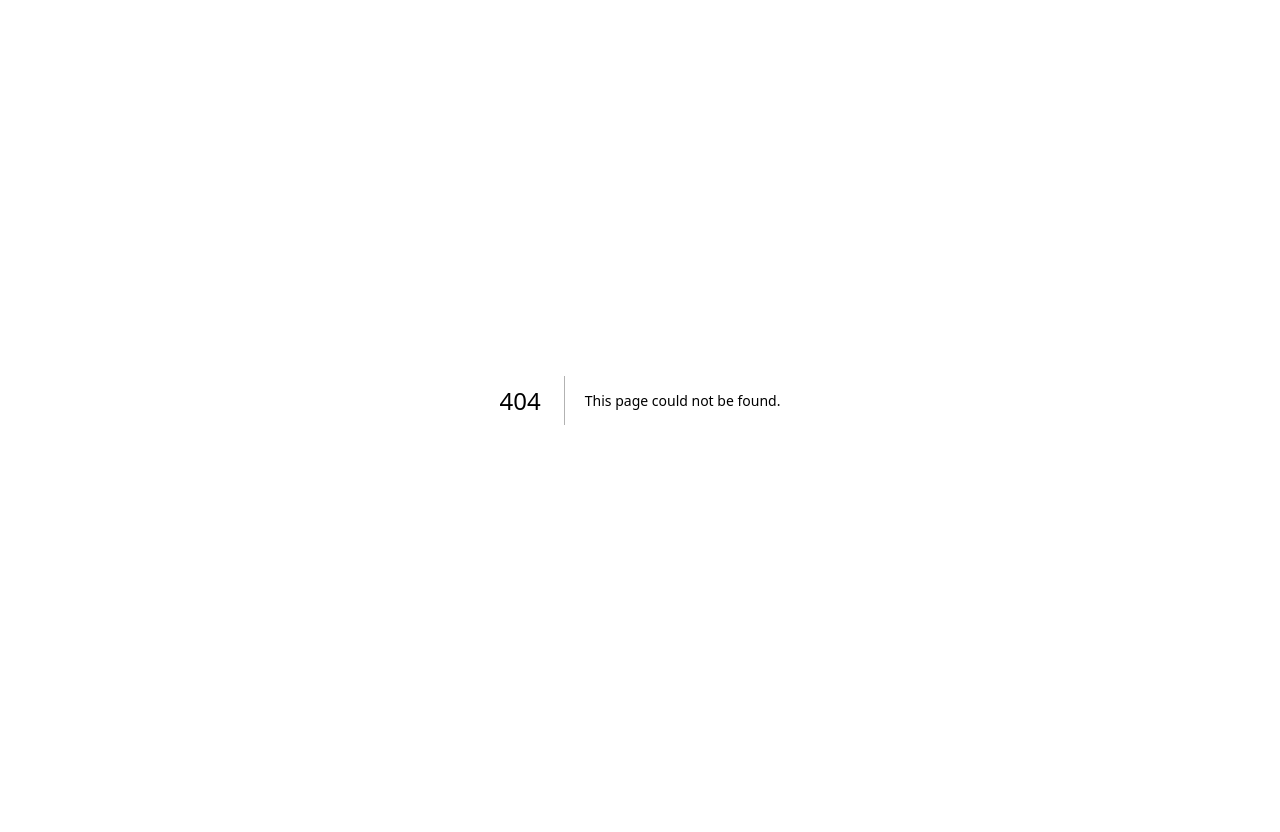
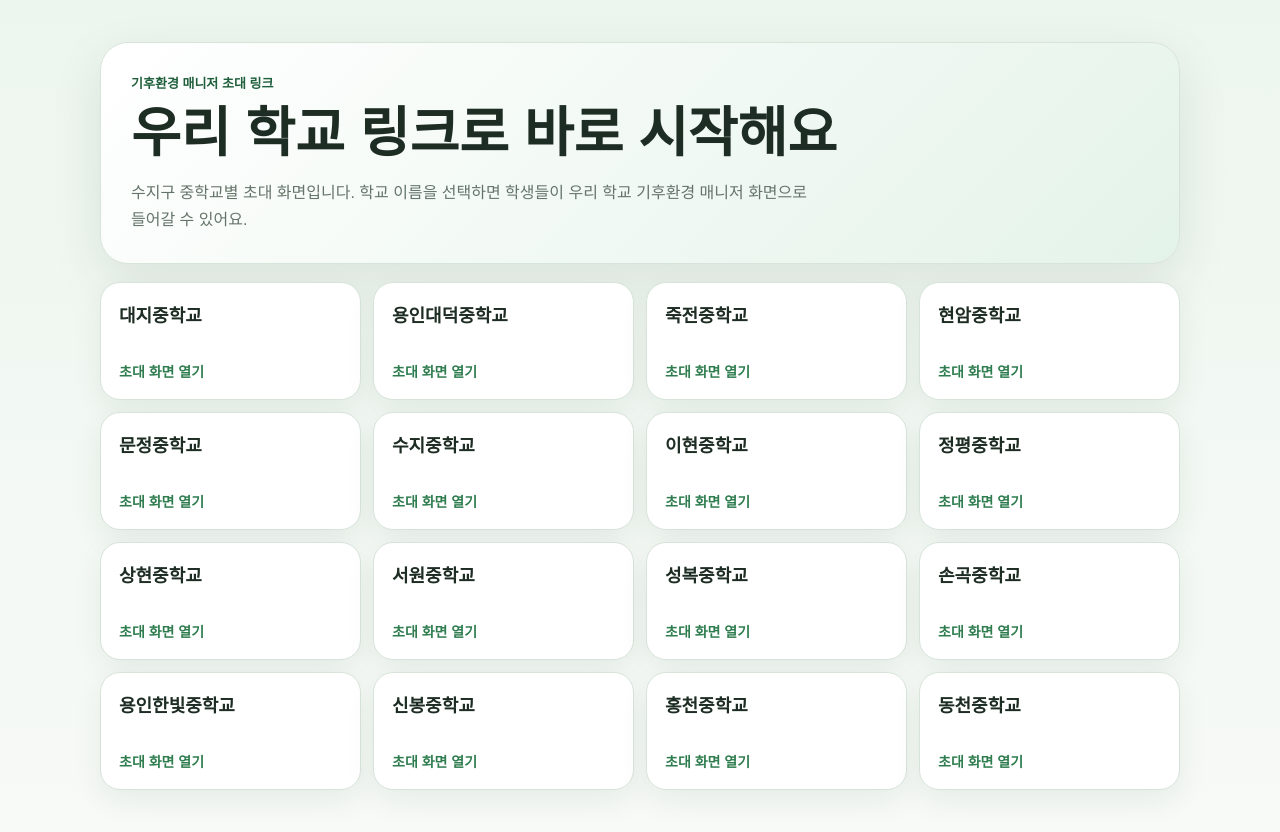
Before and after one commit to Doyeon72/climate-school-manager, a Next.js app: page /invite in a window 1280 px wide. Before the commit this address had no page. Shown: the top 832 px of the page. Before the commit the page ends 800 px from the top, so only its background shows below. Built offline with nearby package versions, Linux system fonts and the light colour scheme.

Commit message:
수지구 중학교 초대 링크 화면 추가

```diff
--- /dev/null
+++ b/app/invite/page.jsx
@@ -0,0 +1,121 @@
+import Link from 'next/link'
+
+const SCHOOLS = [
+  '대지중학교',
+  '용인대덕중학교',
+  '죽전중학교',
+  '현암중학교',
+  '문정중학교',
+  '수지중학교',
+  '이현중학교',
+  '정평중학교',
+  '상현중학교',
+  '서원중학교',
+  '성복중학교',
+  '손곡중학교',
+  '용인한빛중학교',
+  '신봉중학교',
+  '홍천중학교',
+  '동천중학교',
+]
+
+export const metadata = {
+  title: '수지구 기후환경 매니저 초대',
+  description: '수지구 중학교별 기후환경 매니저 초대 링크 모음',
+}
+
+export default function InvitePage() {
+  return (
+    <main className="invite-page">
+      <section className="invite-hero">
+        <p className="invite-eyebrow">기후환경 매니저 초대 링크</p>
+        <h1>우리 학교 링크로 바로 시작해요</h1>
+        <p>
+          수지구 중학교별 초대 화면입니다. 학교 이름을 선택하면 학생들이 우리 학교
+          기후환경 매니저 화면으로 들어갈 수 있어요.
+        </p>
+      </section>
+
+      <section className="invite-grid" aria-label="학교별 초대 링크">
+        {SCHOOLS.map((school) => (
+          <Link className="invite-school-card" key={school} href={`/invite/${encodeURIComponent(school)}`}>
+            <span>{school}</span>
+            <strong>초대 화면 열기</strong>
+          </Link>
+        ))}
+      </section>
+
+      <style>{`
+        .invite-page {
+          min-height: 100vh;
+          width: min(1080px, calc(100% - 32px));
+          margin: 0 auto;
+          padding: 42px 0 56px;
+          color: #1e2d24;
+        }
+        .invite-hero {
+          padding: 30px;
+          border: 1px solid #d7e4da;
+          border-radius: 28px;
+          background: linear-gradient(135deg, #ffffff 0%, #e4f3e9 100%);
+          box-shadow: 0 18px 52px rgba(18, 52, 31, .1);
+        }
+        .invite-eyebrow {
+          margin: 0 0 10px;
+          color: #1f5f3c;
+          font-size: 13px;
+          font-weight: 800;
+        }
+        .invite-hero h1 {
+          margin: 0;
+          font-size: clamp(32px, 5vw, 54px);
+          line-height: 1.08;
+        }
+        .invite-hero p:last-child {
+          max-width: 680px;
+          margin: 16px 0 0;
+          color: #65746a;
+          line-height: 1.7;
+        }
+        .invite-grid {
+          display: grid;
+          grid-template-columns: repeat(4, minmax(0, 1fr));
+          gap: 12px;
+          margin-top: 18px;
+        }
+        .invite-school-card {
+          display: grid;
+          min-height: 118px;
+          align-content: space-between;
+          padding: 18px;
+          border: 1px solid #d7e4da;
+          border-radius: 20px;
+          background: #ffffff;
+          color: inherit;
+          text-decoration: none;
+          box-shadow: 0 10px 30px rgba(18, 52, 31, .07);
+        }
+        .invite-school-card:hover {
+          border-color: #2f7d4f;
+          background: #f5fbf6;
+        }
+        .invite-school-card span {
+          font-size: 18px;
+          font-weight: 900;
+        }
+        .invite-school-card strong {
+          color: #2f7d4f;
+          font-size: 14px;
+        }
+        @media (max-width: 900px) {
+          .invite-grid { grid-template-columns: repeat(2, minmax(0, 1fr)); }
+        }
+        @media (max-width: 560px) {
+          .invite-page { width: min(100% - 24px, 1080px); padding-top: 24px; }
+          .invite-hero { padding: 22px; border-radius: 22px; }
+          .invite-grid { grid-template-columns: 1fr; }
+        }
+      `}</style>
+    </main>
+  )
+}
```
